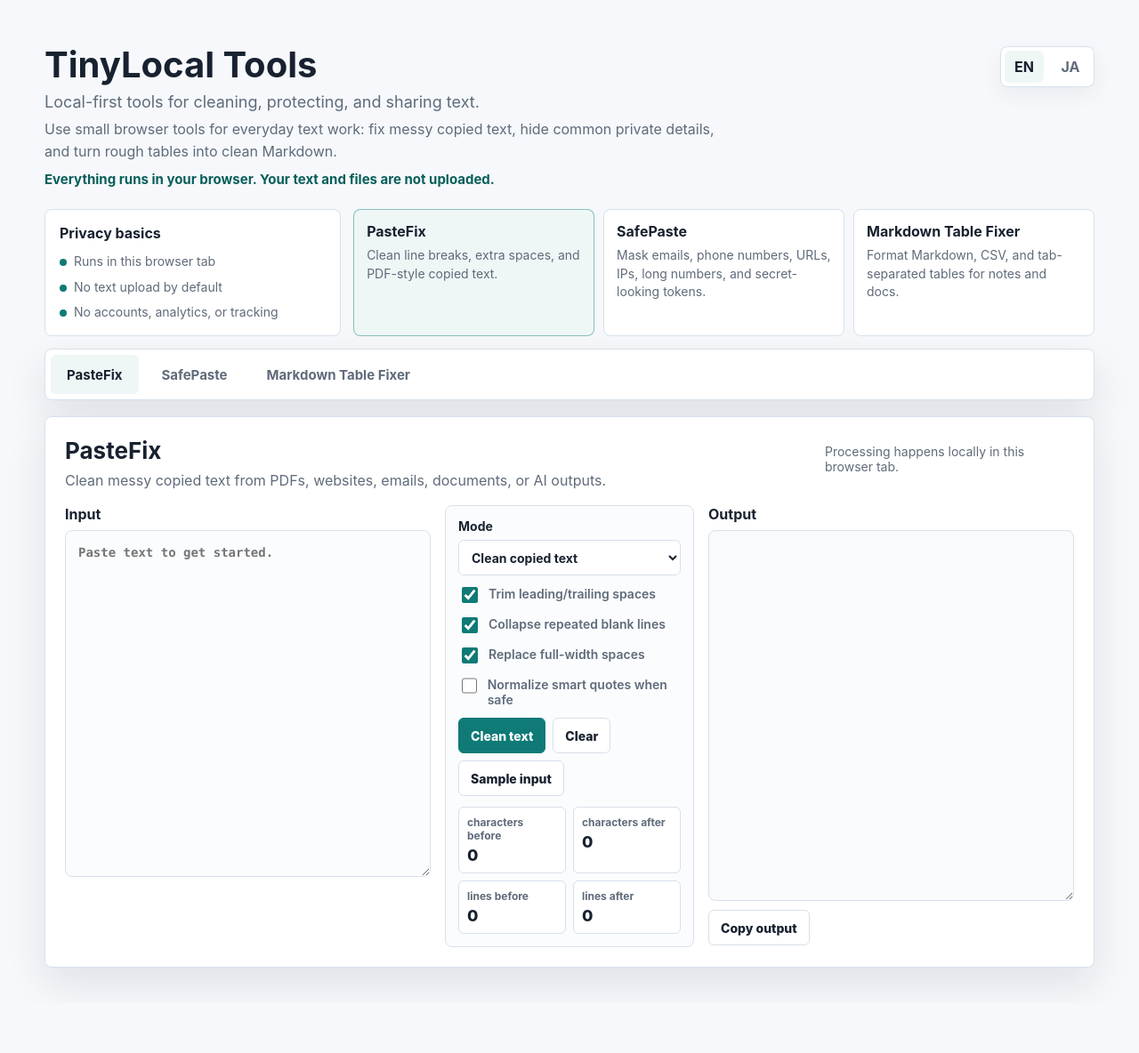
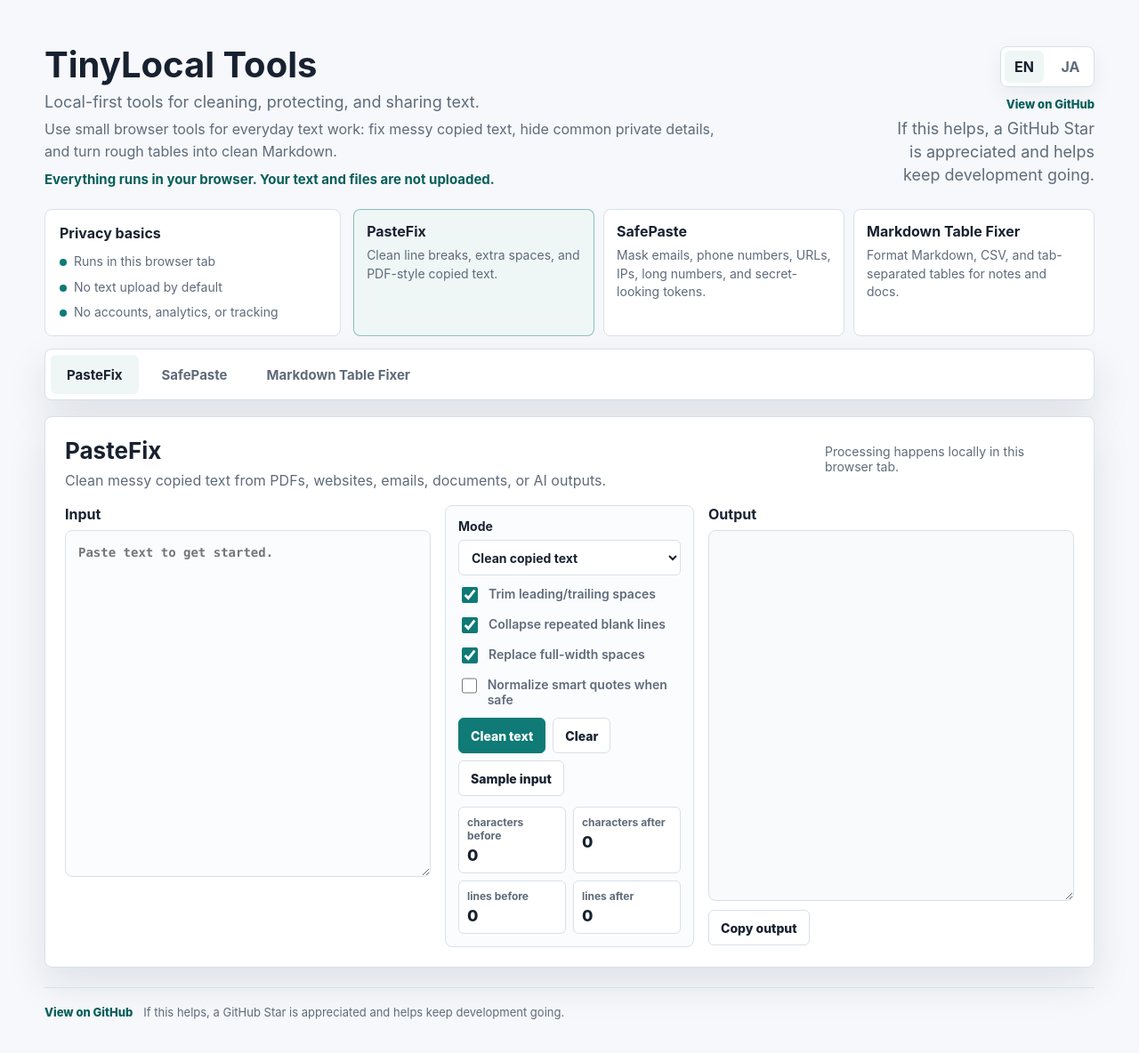
Before and after one commit to kota-e/tinylocal-tools, a React (Vite) app: page / in a window 1280 px wide. Shown: the top 1184 px of the page at 89% size. Before the commit the page ends 1128 px from the top, so only its background shows below. Built offline with nearby package versions, Linux system fonts and the light colour scheme.

Commit message:
Pages画面からGitHubリポジトリとスターへ自然に誘導する

```diff
--- a/src/app/App.tsx
+++ b/src/app/App.tsx
@@ -8,6 +8,7 @@ import { SafePaste } from '../tools/safepaste/SafePasteTool';
 type TabId = 'pastefix' | 'safepaste' | 'tablefixer';
 
 const tabIds: TabId[] = ['pastefix', 'safepaste', 'tablefixer'];
+const repositoryUrl = 'https://github.com/kota-e/tinylocal-tools';
 
 function readInitialTab(): TabId {
   if (typeof window === 'undefined') {
@@ -42,6 +43,9 @@ export function App() {
       privacyItems={[t.privacyBrowser, t.privacyNoUpload, t.privacyNoTracking]}
       toolSummaryLabel={t.toolSummaryLabel}
       toolSummaries={toolSummaries}
+      repositoryUrl={repositoryUrl}
+      githubLinkLabel={t.githubLinkLabel}
+      starPrompt={t.starPrompt}
       language={language}
       onLanguageChange={setLanguage}
       tabs={tabs}
--- a/src/components/Layout.tsx
+++ b/src/components/Layout.tsx
@@ -11,6 +11,9 @@ type LayoutProps = {
   privacyItems: string[];
   toolSummaryLabel: string;
   toolSummaries: { id: string; name: string; summary: string }[];
+  repositoryUrl: string;
+  githubLinkLabel: string;
+  starPrompt: string;
   language: Language;
   onLanguageChange: (language: Language) => void;
   tabs: { id: string; label: string }[];
@@ -28,6 +31,9 @@ export function Layout({
   privacyItems,
   toolSummaryLabel,
   toolSummaries,
+  repositoryUrl,
+  githubLinkLabel,
+  starPrompt,
   language,
   onLanguageChange,
   tabs,
@@ -44,7 +50,15 @@ export function Layout({
           <p className="intro-text">{intro}</p>
           <strong>{privacy}</strong>
         </div>
-        <LanguageToggle language={language} onChange={onLanguageChange} />
+        <div className="header-actions">
+          <LanguageToggle language={language} onChange={onLanguageChange} />
+          <div className="github-note">
+            <a href={repositoryUrl} target="_blank" rel="noreferrer">
+              {githubLinkLabel}
+            </a>
+            <p>{starPrompt}</p>
+          </div>
+        </div>
       </header>
 
       <section className="landing-summary" aria-labelledby="privacy-title">
@@ -84,6 +98,13 @@ export function Layout({
       </nav>
 
       <main>{children}</main>
+
+      <footer className="site-footer">
+        <a href={repositoryUrl} target="_blank" rel="noreferrer">
+          {githubLinkLabel}
+        </a>
+        <span>{starPrompt}</span>
+      </footer>
     </div>
   );
 }
--- a/src/i18n/strings.ts
+++ b/src/i18n/strings.ts
@@ -15,6 +15,8 @@ export const strings = {
     pastefixSummary: 'Clean line breaks, extra spaces, and PDF-style copied text.',
     safepasteSummary: 'Mask emails, phone numbers, URLs, IPs, long numbers, and secret-looking tokens.',
     tablefixerSummary: 'Format Markdown, CSV, and tab-separated tables for notes and docs.',
+    githubLinkLabel: 'View on GitHub',
+    starPrompt: 'If this helps, a GitHub Star is appreciated and helps keep development going.',
     localHelper: 'Processing happens locally in this browser tab.',
     pastefix: 'PasteFix',
     safepaste: 'SafePaste',
@@ -89,6 +91,8 @@ export const strings = {
     pastefixSummary: '改行、余分な空白、PDFからコピーしたような崩れた文章を整えます。',
     safepasteSummary: 'メール、電話番号、URL、IP、長い数字、秘密のキーらしい文字をかくします。',
     tablefixerSummary: 'Markdown、CSV、タブ区切りの表を、ノートや文書に貼りやすくします。',
+    githubLinkLabel: 'GitHubで見る',
+    starPrompt: '気に入ったらスターをもらえると、開発の励みになり嬉しいです。',
     localHelper: '処理はこのブラウザのタブ内だけで行われます。',
     pastefix: 'PasteFix',
     safepaste: 'SafePaste',
--- a/src/styles/global.css
+++ b/src/styles/global.css
@@ -88,6 +88,42 @@ input:focus-visible {
   display: inline-block;
   color: var(--accent-strong);
   font-size: 15px;
+}
+
+.header-actions {
+  display: flex;
+  min-width: 190px;
+  flex-direction: column;
+  align-items: flex-end;
+  gap: 10px;
+}
+
+.github-note,
+.site-footer {
+  color: var(--muted);
+  font-size: 13px;
+  line-height: 1.45;
+}
+
+.github-note {
+  max-width: 230px;
+  text-align: right;
+}
+
+.github-note a,
+.site-footer a {
+  color: var(--accent-strong);
+  font-weight: 800;
+  text-decoration: none;
+}
+
+.github-note a:hover,
+.site-footer a:hover {
+  text-decoration: underline;
+}
+
+.github-note p {
+  margin: 5px 0 0;
 }
 
 .landing-summary {
@@ -471,6 +507,15 @@ input:focus-visible {
   padding-bottom: 2px;
 }
 
+.site-footer {
+  display: flex;
+  flex-wrap: wrap;
+  gap: 8px 12px;
+  margin-top: 22px;
+  padding-top: 18px;
+  border-top: 1px solid var(--border);
+}
+
 .preview-panel {
   margin-top: 18px;
   border: 1px solid var(--border);
@@ -515,6 +560,16 @@ th {
     flex-direction: column;
   }
 
+  .header-actions {
+    width: 100%;
+    align-items: flex-start;
+  }
+
+  .github-note {
+    max-width: 100%;
+    text-align: left;
+  }
+
   .local-note {
     max-width: none;
   }
```
